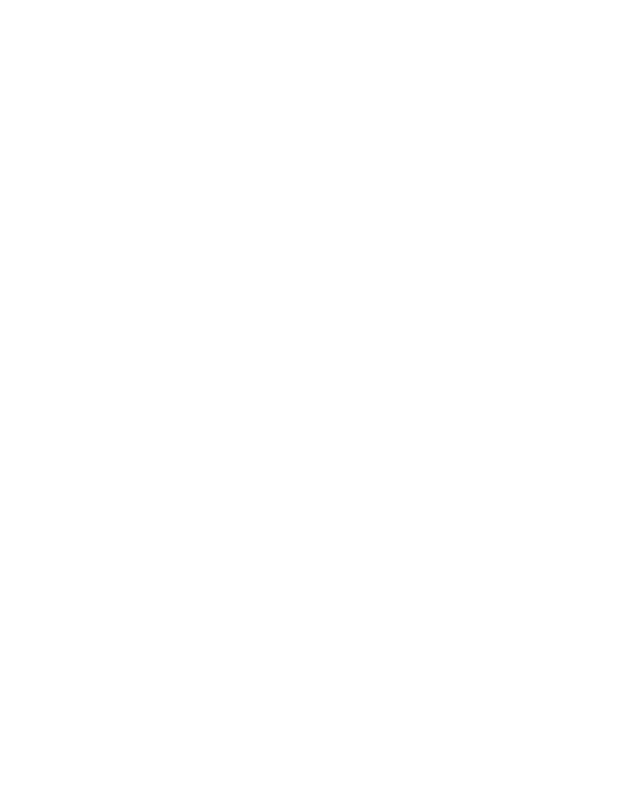
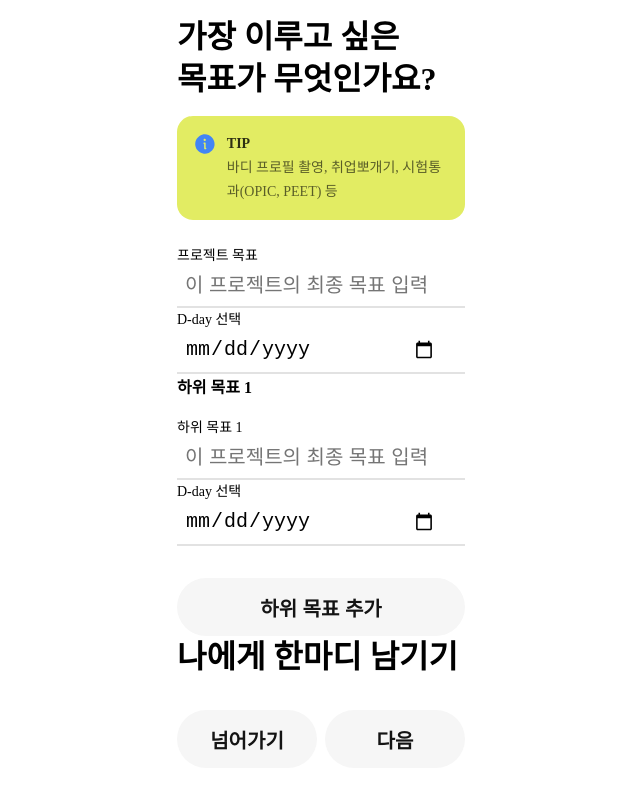
Before and after one commit to DDD-6/DODO-WEB, a React (Create React App) app: page /make-project in a window 1280 px wide. Shown: the top 788 px of the page, without its empty margins (319-959 px from the left). Built offline with nearby package versions, Linux system fonts and the light colour scheme; a web font is replaced by a local one.

Commit message:
#45 feat: 프로젝트 생성 페이지 체크 포인트

```diff
--- a/src/Assets/Globalcss.jsx
+++ b/src/Assets/Globalcss.jsx
@@ -2,6 +2,9 @@
 import { createGlobalStyle } from "styled-components";
 
 const GlobalStyle = createGlobalStyle`
+*{
+	box-sizing: border-box;
+}
 html, body, div, span, applet, object, iframe,
 h1, h2, h3, h4, h5, h6, p, blockquote, pre,
 a, abbr, acronym, address, big, cite, code,
@@ -49,12 +52,12 @@
   font-size: 20px;
   font-family: 'Pretendard Variable';
 }
-h1 {
+h2 {
 	font-size: 32px;
 	font-weight: 800;
 	line-height: 42px;
 }
-h2 {
+h3 {
 	font-size: 24px;
 	font-weight: 700;
 	line-height: 32px;
--- a/src/Assets/theme.jsx
+++ b/src/Assets/theme.jsx
@@ -2,6 +2,7 @@
 import Fonts from "./fonts/Font";
 
 export default {
+  main_width: "width: 320px;",
   spacer: {
     64: "padding-bottom: 64px;",
     56: "padding-bottom: 56px;",
--- a/src/Components/Elements/Tip.jsx
+++ b/src/Components/Elements/Tip.jsx
@@ -5,13 +5,11 @@
 
 const Container = styled.div`
   display: flex;
-  width: 288px;
   background-color: #e2ec63;
   border-radius: 16px;
   padding: 16px;
   font-family: "Pretendard Variable";
   box-sizing: border-box;
-  margin: 0 16px;
 `;
 
 const Contents = styled.div`
@@ -33,9 +31,9 @@
 `;
 
 // tip 의 내용을 props로 전달 받습니다.
-const Tip = ({ contents }) => {
+const Tip = ({ contents, ...rest }) => {
   return (
-    <Container>
+    <Container {...rest}>
       <Info width="24" height="24" />
       <Contents>
         <p>TIP</p>
--- a/src/Pages/Login.jsx
+++ b/src/Pages/Login.jsx
@@ -7,7 +7,7 @@
   padding: 99px 0 68px;
 `;
 
-const DoDoTitle = styled.h1`
+const DoDoTitle = styled.h2`
   margin-bottom: 47px;
   text-align: center;
 `;
--- a/src/Pages/MakingProject.jsx
+++ b/src/Pages/MakingProject.jsx
@@ -1,8 +1,165 @@
-import React from "react";
+import React, { useRef, useState } from "react";
 import styled from "styled-components";
+import { BasicButton, CloseButton } from "../Components/Elements/Button";
+import InputField from "../Components/Elements/InputField";
+import Tip from "../Components/Elements/Tip";
+import { initEpic, initEpicData } from "../lib/dataModel";
 
-const Root = styled.main``;
+const Root = styled.main`
+  padding: 16px 16px 122px;
+
+  h2 {
+    margin-bottom: 16px;
+  }
+`;
+
+const MakingTip = styled(Tip)`
+  margin-bottom: 24px;
+`;
+
+const EpicContainer = styled.div`
+  button:last-child {
+    margin-top: 32px;
+  }
+`;
+
+const EpicUList = styled.ul`
+  display: flex;
+  flex-flow: column nowrap;
+  gap: 46px;
+`;
+
+const EpicMain = styled.li`
+  display: flex;
+  flex-flow: column nowrap;
+
+  button:last-child {
+    margin: -40px 0 0 auto;
+    order: -1;
+  }
+`;
+
+const EpicTitle = styled.p`
+  ${({ theme }) => theme.font.Text2_Semibold}
+
+  margin-bottom: 14px;
+  order: -1;
+`;
+
+const FixedContainer = styled.div`
+  width: 100%;
+  position: fixed;
+  bottom: 0;
+  left: 0;
+`;
+
+const ButtonWrap = styled.div`
+  ${({ theme }) => theme.main_width}
+  display: flex;
+  gap: 8px;
+  margin: 0 auto;
+  padding: 16px 16px 32px;
+  background: ${({ theme }) => theme.color.white};
+`;
 
 export default function MakingProjectPage() {
-  return <Root>프로젝트 생성 페이지</Root>;
+  const proj = useRef({
+    name: "",
+    data: "",
+  });
+  const lastEpicId = useRef(0);
+
+  const [epics, setEpics] = useState(
+    initEpic.map(epic => ({ ...epic, id: lastEpicId })),
+  );
+
+  function setProjectData(type, value) {
+    if (type !== "name" || type === "date") return;
+    proj.current = { ...proj, [type]: value };
+  }
+
+  function setEpicData(i, type, value) {
+    if (epics.length < i + 1 || type !== "name" || type === "date") return;
+    const newEpics = epics;
+    newEpics[i] = {
+      ...epics[i],
+      [type]: value,
+    };
+    setEpics(newEpics);
+  }
+
+  return (
+    <Root>
+      <h2>
+        가장 이루고 싶은
+        <br />
+        목표가 무엇인가요?
+      </h2>
+      <MakingTip contents="바디 프로필 촬영, 취업뽀개기, 시험통과(OPIC, PEET) 등" />
+      <InputField
+        id="프로젝트 목표 이름"
+        label="프로젝트 목표"
+        inputProps={{
+          placeholder: "이 프로젝트의 최종 목표 입력",
+          onChange: e => setProjectData("name", e.currentTarget.value),
+        }}
+      />
+      <InputField
+        id="프로젝트 목표 D-day"
+        label="D-day 선택"
+        inputType="date"
+        inputProps={{
+          placeholder: "예) 21년 12월 22일",
+          onChange: e => setProjectData("date", e.currentTarget.value),
+        }}
+      />
+      <EpicContainer>
+        <EpicUList>
+          {epics.map((epic, i) => (
+            <EpicMain key={`${proj.current.name}-${epic.id}`}>
+              <EpicTitle>{`하위 목표 ${i + 1}`}</EpicTitle>
+              <InputField
+                id={`하위 목표-${epic.id}-name`}
+                label={`하위 목표 ${i + 1}`}
+                inputProps={{
+                  placeholder: "이 프로젝트의 최종 목표 입력",
+                  onChange: e => setEpicData(i, "name", e.currentTarget.value),
+                }}
+              />
+              <InputField
+                id={`하위 목표-${epic.id}-D-day`}
+                label="D-day 선택"
+                inputType="date"
+                inputProps={{
+                  onChange: e => setEpicData(i, "date", e.currentTarget.value),
+                }}
+              />
+              {i !== 0 && (
+                <CloseButton
+                  onClick={() =>
+                    setEpics(epics.filter((_epic, epicI) => epicI !== i))
+                  }
+                />
+              )}
+            </EpicMain>
+          ))}
+        </EpicUList>
+        <BasicButton
+          onClick={() => {
+            lastEpicId.current += 1;
+            setEpics([...epics, { ...initEpicData, id: lastEpicId.current }]);
+          }}
+        >
+          하위 목표 추가
+        </BasicButton>
+      </EpicContainer>
+      <h2>나에게 한마디 남기기</h2>
+      <FixedContainer>
+        <ButtonWrap>
+          <BasicButton>넘어가기</BasicButton>
+          <BasicButton>다음</BasicButton>
+        </ButtonWrap>
+      </FixedContainer>
+    </Root>
+  );
 }
--- a/src/Pages/Management .jsx
+++ b/src/Pages/Management .jsx
@@ -65,11 +65,11 @@
 function RenderManagement({ step = 0, onStart }) {
   return step === 0 ? (
     <>
-      <h1>
+      <h2>
         DODO LIST에
         <br />
         오신 것을 환영해요!
-      </h1>
+      </h2>
       <StartButton onClick={() => onStart()}>시작</StartButton>
     </>
   ) : (
--- a/src/Router/Router.jsx
+++ b/src/Router/Router.jsx
@@ -2,12 +2,13 @@
 import { BrowserRouter, Route, Switch } from "react-router-dom";
 import styled from "styled-components";
 import LoginPage from "../Pages/Login";
+import MakingProjectPage from "../Pages/MakingProject";
 import MainPage from "../Pages/Main";
 import ManagementPage from "../Pages/Management ";
 import Test from "../Pages/Test";
 
 const ProjectWrapper = styled.div`
-  width: 360px;
+  ${({ theme }) => theme.main_width}
   height: 740px;
   min-height: 100vh;
   margin: 0 auto;
@@ -21,6 +22,7 @@
           <Route exact path="/" component={MainPage} />
           <Route exact path="/management" component={ManagementPage} />
           <Route path="/login" component={LoginPage} />
+          <Route path="/make-project" component={MakingProjectPage} />
           <Route path="/test" component={Test} />
         </Switch>
       </ProjectWrapper>
--- /dev/null
+++ b/src/lib/dataModel.js
@@ -0,0 +1,7 @@
+// makingProject
+export const initEpicData = {
+  epicName: "",
+  date: "",
+};
+
+export const initEpic = [initEpicData];
```
